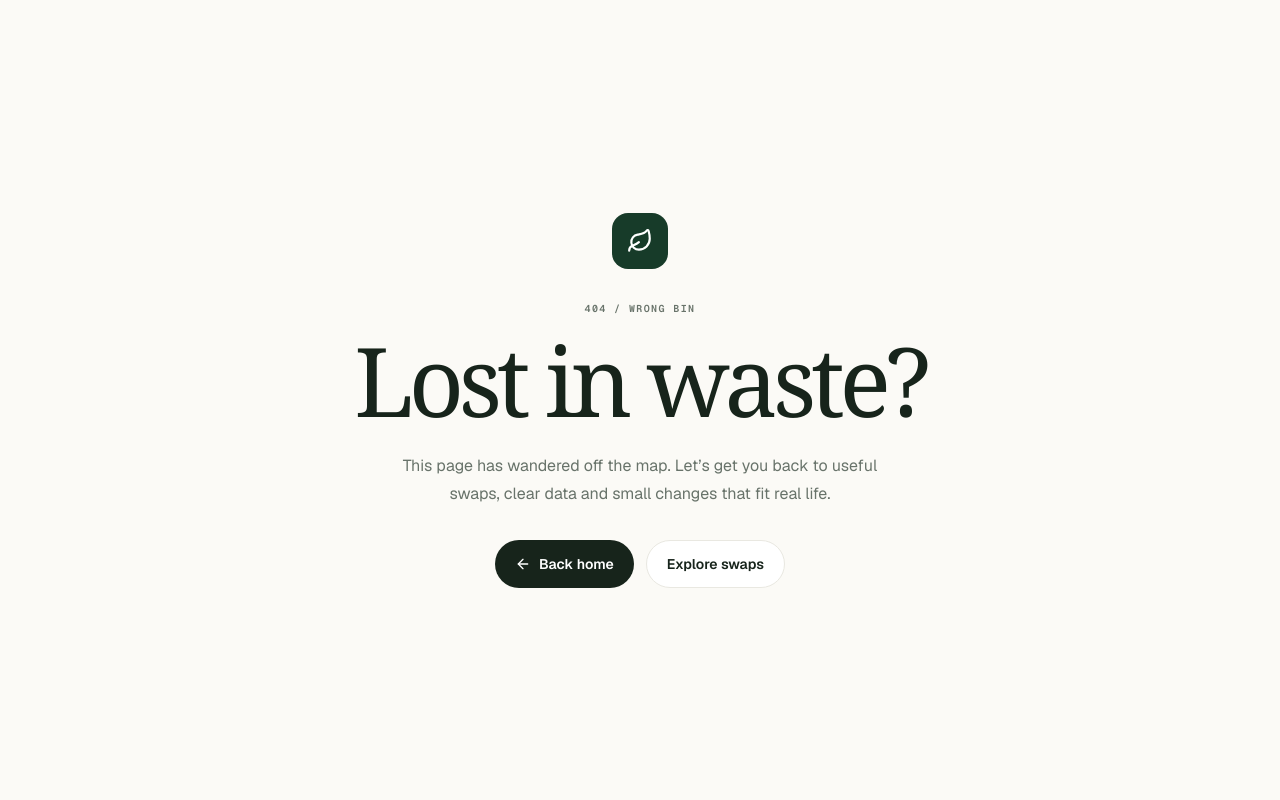
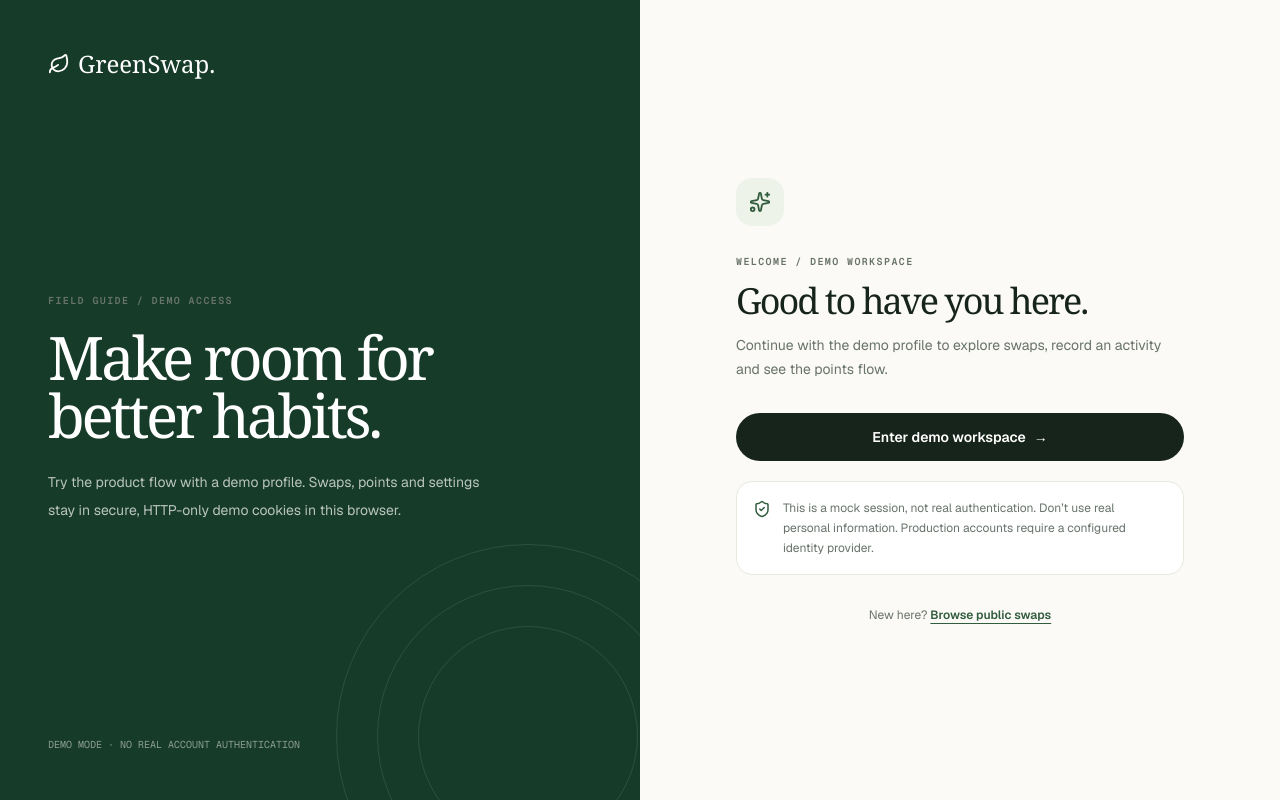
Before and after one commit to akashsharmapb09-cpu/sustainable-app, a Next.js app: page /login in a window 1280 px wide. Before the commit this address had no page. Built offline with nearby package versions, Linux system fonts and the light colour scheme.

Commit message:
build: complete account settings and demo entry

```diff
--- /dev/null
+++ b/app/login/page.tsx
@@ -0,0 +1,27 @@
+import Link from 'next/link';
+import { Leaf, ShieldCheck, Sparkles } from 'lucide-react';
+import { startDemoSession } from '@/app/actions';
+
+export const metadata = { title: 'Enter the GreenSwap demo', description: 'Open the GreenSwap demo workspace.' };
+
+export default async function LoginPage({ searchParams }: { searchParams: Promise<{ next?: string }> }) {
+  const params = await searchParams;
+  const submittedNext = params.next ?? '/dashboard/explore';
+  const next = submittedNext.startsWith('/dashboard/') && !submittedNext.startsWith('//') ? submittedNext : '/dashboard/explore';
+
+  return <main className="grid min-h-screen bg-paper lg:grid-cols-2">
+    <section className="relative hidden overflow-hidden bg-moss-dark p-12 text-white lg:flex lg:flex-col lg:justify-between">
+      <Link href="/" className="inline-flex items-center gap-2 font-serif text-2xl"><Leaf size={22} />GreenSwap.</Link>
+      <div className="max-w-xl"><p className="eyebrow text-emerald-200">FIELD GUIDE / DEMO ACCESS</p><h1 className="mt-5 font-serif text-6xl leading-[.97] tracking-editorial">Make room for better habits.</h1><p className="mt-6 max-w-md text-sm leading-7 text-white/70">Try the product flow with a demo profile. Swaps, points and settings stay in secure, HTTP-only demo cookies in this browser.</p></div>
+      <p className="font-mono text-[10px] text-white/50">DEMO MODE · NO REAL ACCOUNT AUTHENTICATION</p>
+      <div aria-hidden="true" className="absolute -bottom-32 -right-20 h-96 w-96 rounded-full border border-white/10"><div className="absolute inset-10 rounded-full border border-white/10"><div className="absolute inset-10 rounded-full border border-white/10" /></div></div>
+    </section>
+    <section className="flex min-h-screen items-center justify-center px-5 py-12 sm:px-8"><div className="w-full max-w-md">
+      <Link href="/" className="mb-12 inline-flex items-center gap-2 font-serif text-2xl lg:hidden"><Leaf size={22} className="text-moss" />GreenSwap.</Link>
+      <span className="grid h-12 w-12 place-items-center rounded-2xl bg-[#edf3e9] text-moss"><Sparkles size={22} /></span><p className="eyebrow mt-7">WELCOME / DEMO WORKSPACE</p><h2 className="mt-3 font-serif text-4xl tracking-editorial">Good to have you here.</h2><p className="mt-3 text-sm leading-6 text-muted">Continue with the demo profile to explore swaps, record an activity and see the points flow.</p>
+      <form action={startDemoSession} className="mt-8 space-y-4"><input type="hidden" name="next" value={next} /><button type="submit" className="flex min-h-12 w-full items-center justify-center gap-2 rounded-full bg-ink px-5 text-sm font-semibold text-white transition hover:bg-moss-dark">Enter demo workspace <span aria-hidden="true">→</span></button></form>
+      <div className="mt-5 flex items-start gap-3 rounded-2xl border border-line bg-white p-4"><ShieldCheck size={18} className="mt-0.5 shrink-0 text-moss" /><p className="text-xs leading-5 text-muted">This is a mock session, not real authentication. Don’t use real personal information. Production accounts require a configured identity provider.</p></div>
+      <p className="mt-8 text-center text-xs text-muted">New here? <Link href="/explore" className="font-semibold text-moss underline underline-offset-4">Browse public swaps</Link></p>
+    </div></section>
+  </main>;
+}
```
